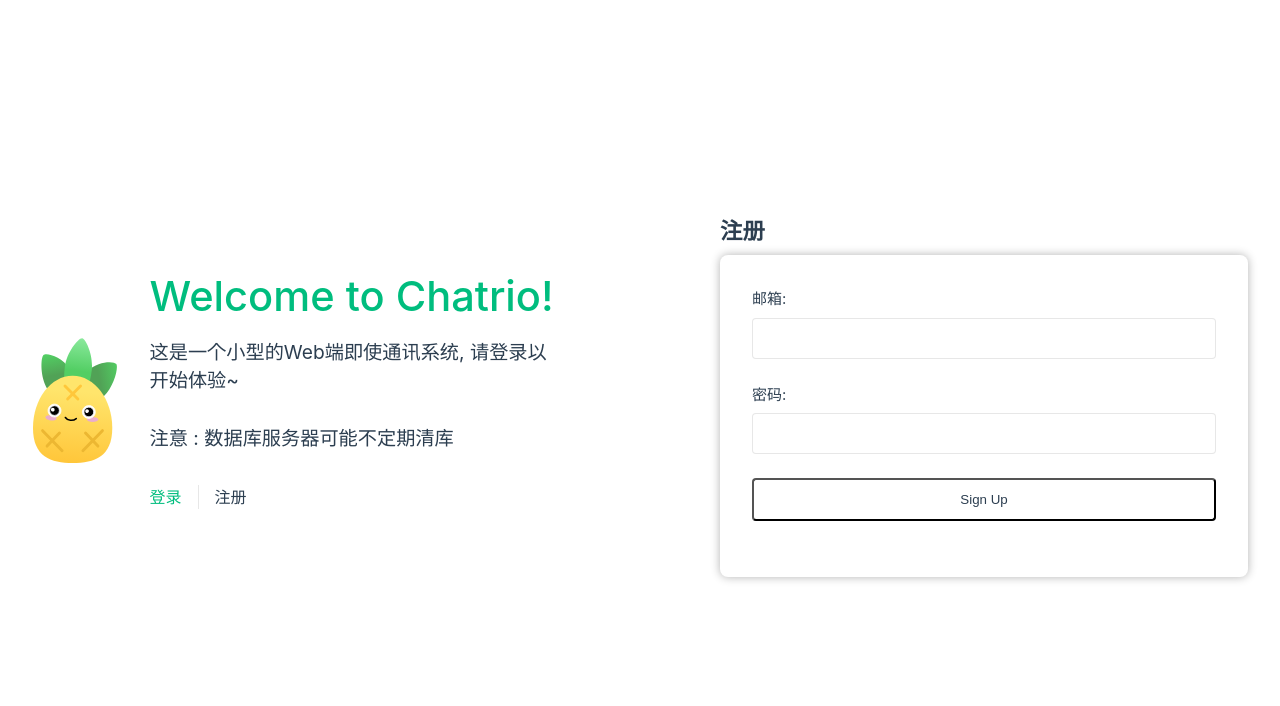
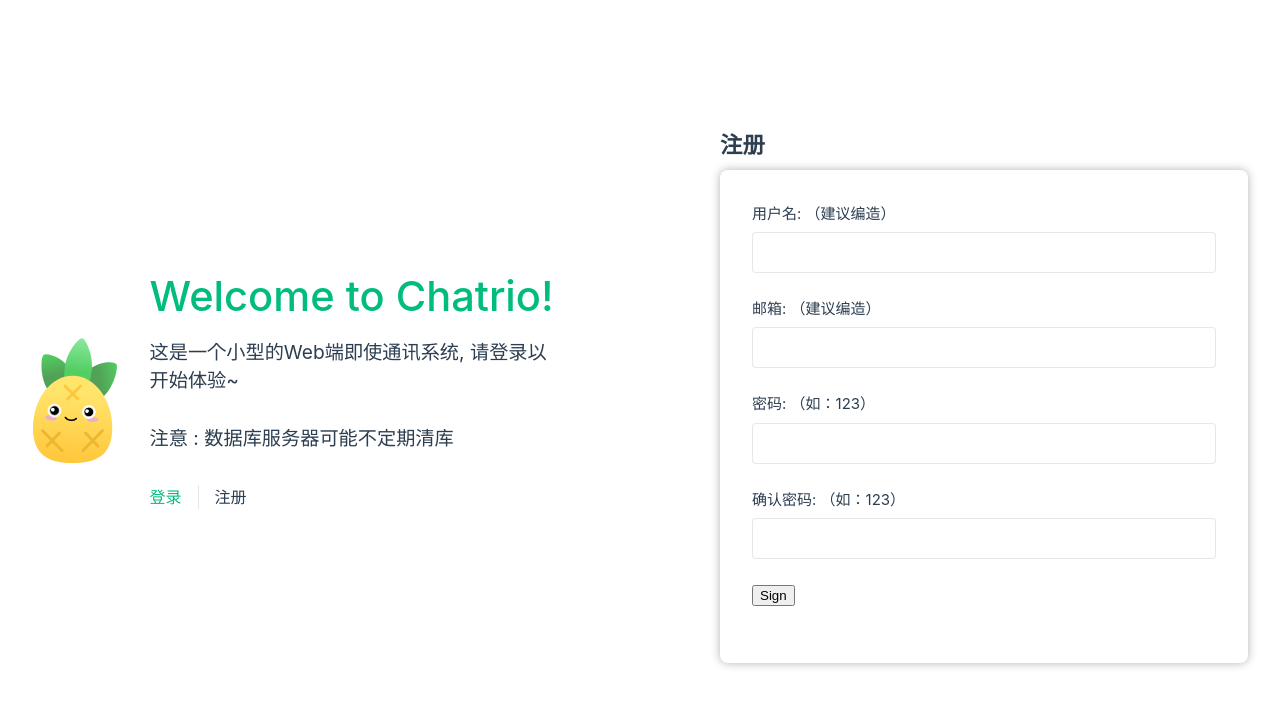
Before and after one commit to Cuiunbo/Chatrio_frontend, a Vue app: page /signup in a window 1280 px wide. Shown: the top 706 px of the page. Built offline with nearby package versions, Linux system fonts and the light colour scheme.

Commit message:
modified:   src/components/Register.vue

```diff
--- a/src/components/Register.vue
+++ b/src/components/Register.vue
@@ -6,20 +6,40 @@ import WelcomeItem from './WelcomeItem.vue'
   <WelcomeItem>
     <template #heading>注册</template>
     <div class="login-container">
-      <form @submit.prevent="login" class="login-form">
+      <form @submit.prevent="signup" class="login-form">
         <div class="form-group">
-          <label for="username" class="form-label">邮箱:</label>
+          <label for="username" class="form-label">
+            用户名: （建议编造）</label>
           <input
             v-model="username"
             id="username"
             type="text"
             name="username"
             required
+            pattern="[a-z0-9._%+-]+@[a-z0-9.-]+\.[a-z]{2,}$"
+            oninvalid="this.setCustomValidity('请输入合规的电子邮件地址')"
+            oninput="this.setCustomValidity('')"
             class="form-input"
           />
         </div>
         <div class="form-group">
-          <label for="password" class="form-label">密码:</label>
+          <label for="username" class="form-label">
+            邮箱: （建议编造）</label>
+          <input
+            v-model="username"
+            id="username"
+            type="text"
+            name="username"
+            required
+            pattern="[a-z0-9._%+-]+@[a-z0-9.-]+\.[a-z]{2,}$"
+            oninvalid="this.setCustomValidity('请输入合规的电子邮件地址')"
+            oninput="this.setCustomValidity('')"
+            class="form-input"
+          />
+        </div>
+        <div class="form-group">
+          <label for="password" class="form-label">
+            密码: （如：123）</label>
           <input
             v-model="password"
             id="password"
@@ -30,7 +50,19 @@ import WelcomeItem from './WelcomeItem.vue'
           />
         </div>
         <div class="form-group">
-          <button type="submit" class="login-button">Sign Up</button>
+        <div class="form-group">
+          <label for="password" class="form-label">
+            确认密码: （如：123）</label>
+          <input
+            v-model="password"
+            id="password"
+            type="password"
+            name="password"
+            required
+            class="form-input"
+          />
+        </div>
+          <button type="submit" class="signup-button">Sign</button>
         </div>
       </form>
       <div v-if="error" class="error">{{ error }}</div>
```
